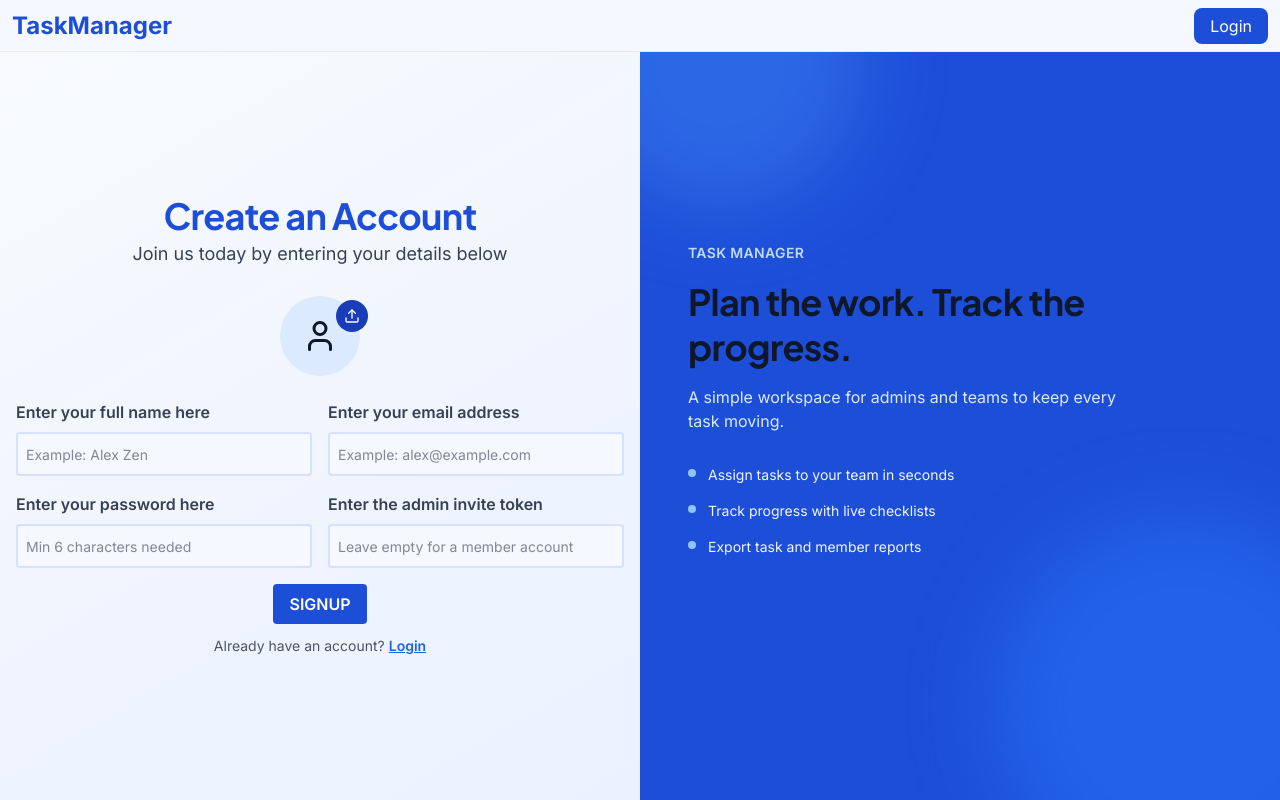
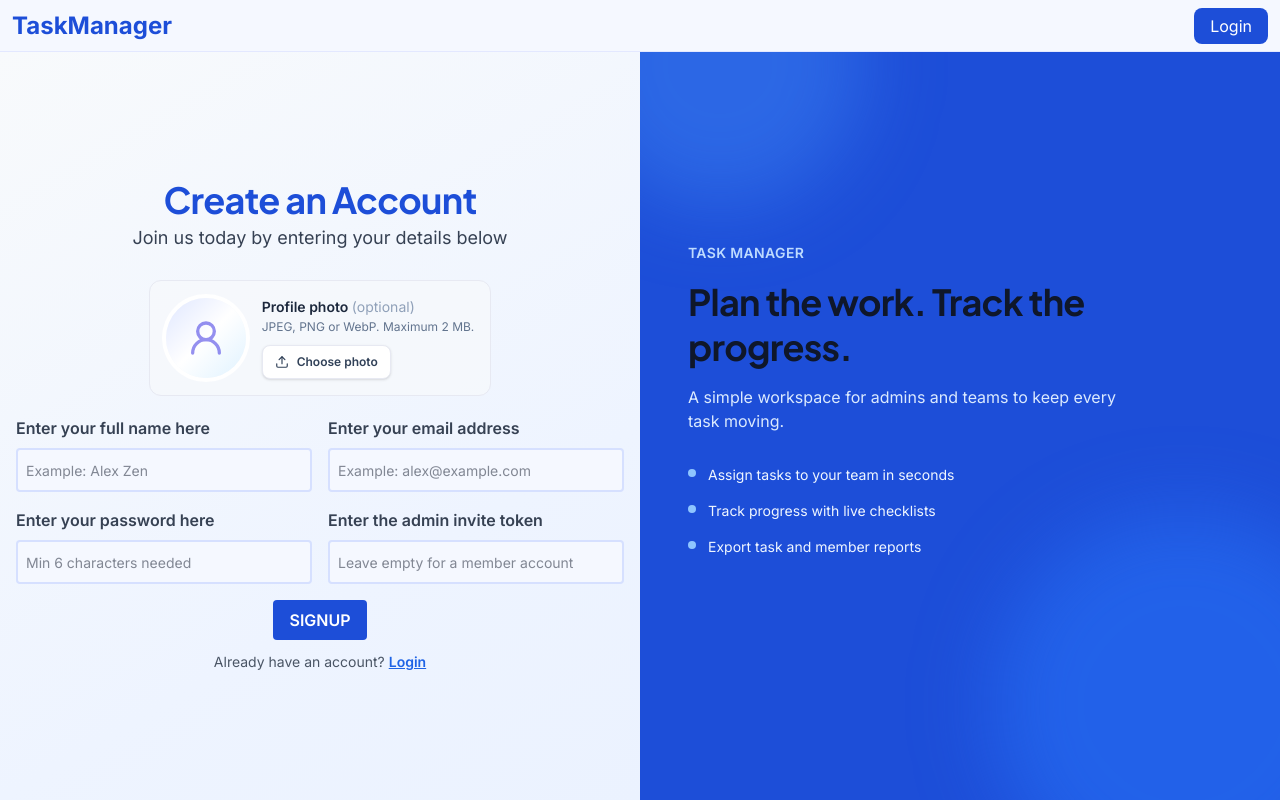
Before and after one commit to Exploring-glitch/Task-Manager, a React (Vite) app in the folder frontend/: page /auth/signup in a window 1280 px wide. Built offline with nearby package versions, Linux system fonts and the light colour scheme; no server answers.

Commit message:
feat(ui): rebuild the profile photo picker as an inline field

```diff
--- a/frontend/src/components/ProfilePhotoSelector.jsx
+++ b/frontend/src/components/ProfilePhotoSelector.jsx
@@ -1,6 +1,7 @@
 import { useEffect, useRef, useState } from "react";
 import toast from "react-hot-toast";
-import { LuUser, LuUpload, LuTrash } from "react-icons/lu";
+import { LuTrash, LuUpload } from "react-icons/lu";
+import Avatar from "./ui/Avatar.jsx";
 
 const MAX_FILE_SIZE_BYTES = 2 * 1024 * 1024;
 const ALLOWED_TYPES = ["image/jpeg", "image/png", "image/webp"];
@@ -48,7 +49,7 @@ const ProfilePhotoSelector = ({ image, setImage }) => {
     };
 
     return (
-        <div className="mb-3 flex justify-center sm:mb-6">
+        <div className="mb-5 flex items-center gap-4 rounded-xl border border-line bg-slate-50/60 p-4">
             <input
                 type="file"
                 accept="image/jpeg,image/png,image/webp"
@@ -57,37 +58,32 @@ const ProfilePhotoSelector = ({ image, setImage }) => {
                 className="hidden"
             />
 
-            {!image ? (
-                <div className="relative flex h-20 w-20 cursor-pointer items-center justify-center rounded-full bg-blue-100">
-                    <LuUser className="text-4xl" aria-hidden="true" />
+            <Avatar src={previewUrl} name="" size="xl" className="ring-4 ring-white" />
 
-                    <button
-                        type="button"
-                        aria-label="Choose a profile photo"
-                        className="absolute bottom-11 left-14 flex h-8 w-8 cursor-pointer items-center justify-center rounded-full bg-blue-800 text-white"
-                        onClick={onChooseFile}
-                    >
-                        <LuUpload />
+            <div className="min-w-0 flex-1">
+                <p className="text-sm font-semibold text-slate-800">
+                    Profile photo <span className="font-normal text-slate-400">(optional)</span>
+                </p>
+                <p className="mt-0.5 text-xs text-slate-500">JPEG, PNG or WebP. Maximum 2 MB.</p>
+
+                <div className="mt-2.5 flex flex-wrap items-center gap-2">
+                    <button type="button" className="btn btn-secondary btn-sm" onClick={onChooseFile}>
+                        <LuUpload className="text-sm" aria-hidden="true" />
+                        {image ? "Change photo" : "Choose photo"}
                     </button>
+
+                    {image && (
+                        <button
+                            type="button"
+                            className="btn btn-ghost btn-sm text-rose-600 hover:bg-rose-50 hover:text-rose-700"
+                            onClick={handleRemoveImage}
+                        >
+                            <LuTrash className="text-sm" aria-hidden="true" />
+                            Remove
+                        </button>
+                    )}
                 </div>
-            ) : (
-                <div className="relative">
-                    <img
-                        src={previewUrl}
-                        alt="Profile preview"
-                        className="h-20 w-20 rounded-full object-cover"
-                    />
-
-                    <button
-                        type="button"
-                        aria-label="Remove the selected photo"
-                        className="absolute bottom-11 left-14 flex h-8 w-8 cursor-pointer items-center justify-center rounded-full bg-red-800 text-white"
-                        onClick={handleRemoveImage}
-                    >
-                        <LuTrash />
-                    </button>
-                </div>
-            )}
+            </div>
         </div>
     );
 };
```
